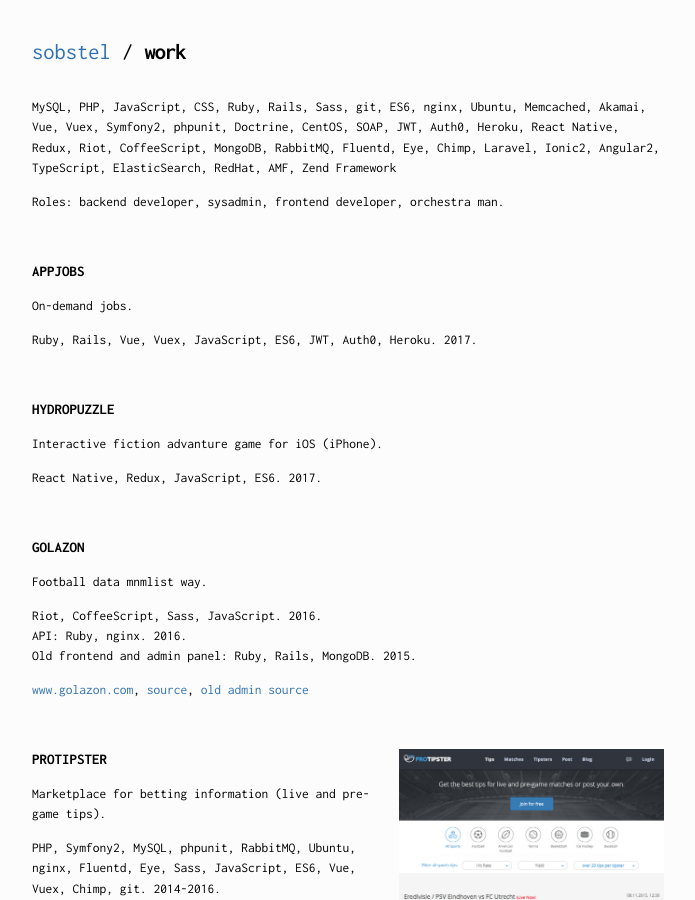
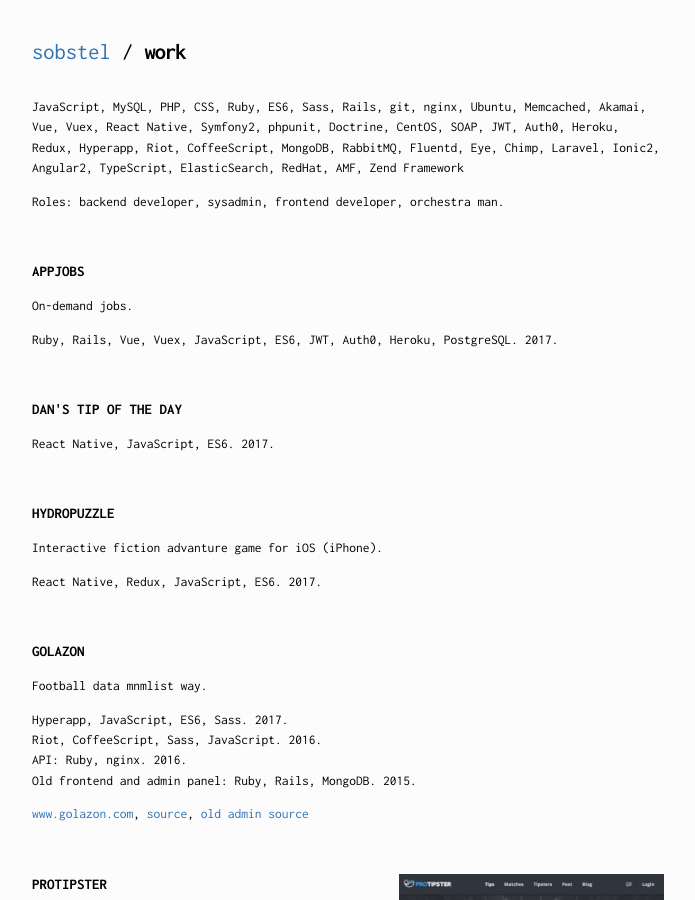
Before and after one commit to sobstel/sobstel.github.com, a Jekyll site: the page built from work.html, in a window 1280 px wide and 900 px high. Shown: the whole window, without its empty margins (292-987 px from the left). Built offline with Jekyll 4.4.1, drawn with Linux system fonts in a browser that asks for light colours.

Commit message:
update stack

```diff
--- a/work.html
+++ b/work.html
@@ -17,14 +17,22 @@
   </p>
 </article>
 
+<article class="hydropuzzle full">
+
 <article class="appjobs full">
   <header>AppJobs</header>
   <p>
     On-demand jobs.
   </p>
   <p>
-    <span class="stack">Ruby, Rails, Vue, Vuex, JavaScript, ES6, JWT, Auth0, Heroku</span>. 2017.
+    <span class="stack">Ruby, Rails, Vue, Vuex, JavaScript, ES6, JWT, Auth0, Heroku, PostgreSQL</span>. 2017.
   </p>
+</article>
+
+<header>Dan's Tip Of The Day</header>
+<p>
+  <span class="stack">React Native, JavaScript, ES6</span>. 2017.
+</p>
 </article>
 
 <article class="hydropuzzle full">
@@ -43,6 +51,7 @@
     Football data mnmlist way.
   </p>
   <p>
+    <span class="stack">Hyperapp, JavaScript, ES6, Sass</span>. 2017.<br>
     <span class="stack">Riot, CoffeeScript, Sass, JavaScript</span>. 2016.<br>
     API: <span class="stack">Ruby, nginx</span>. 2016.<br>
     Old frontend and admin panel: <span class="stack">Ruby, Rails, MongoDB</span>. 2015.
```
Also changed, not shown: _data/stack.yml (+5 -4 lines).
